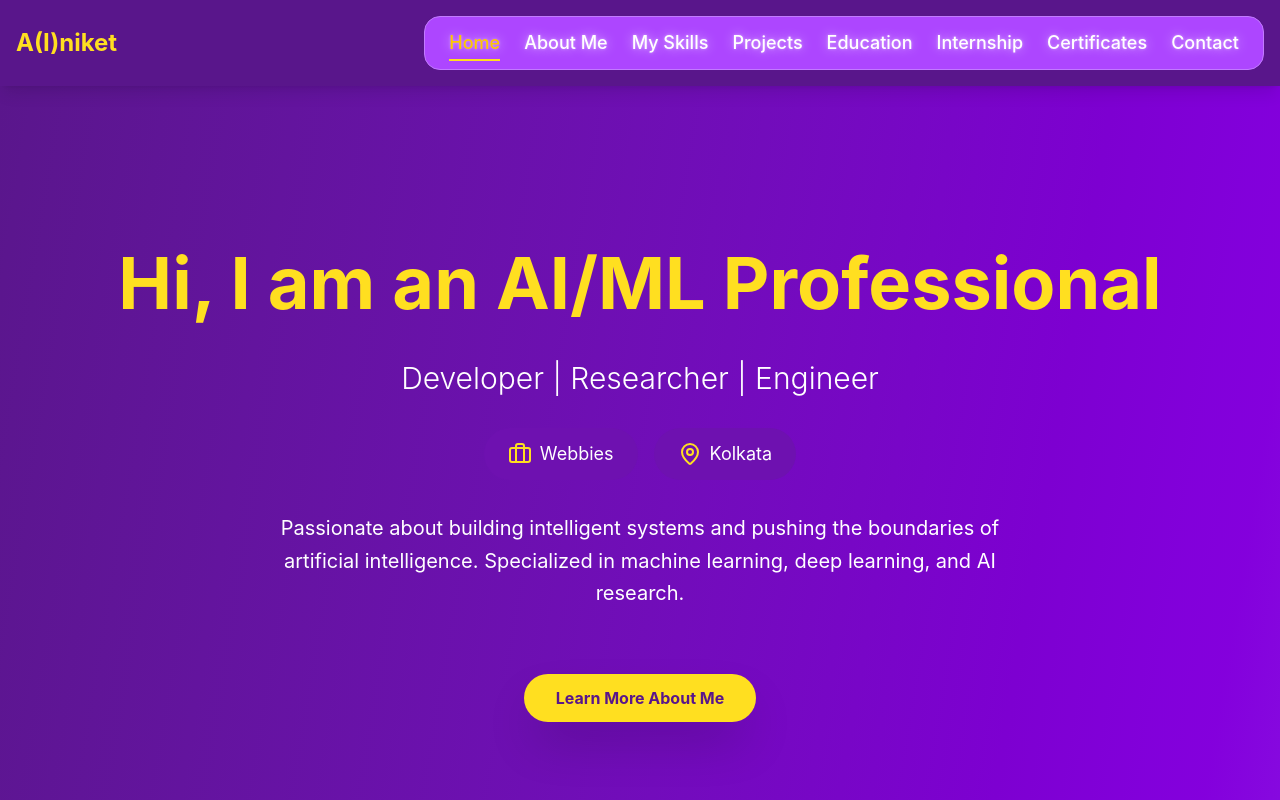
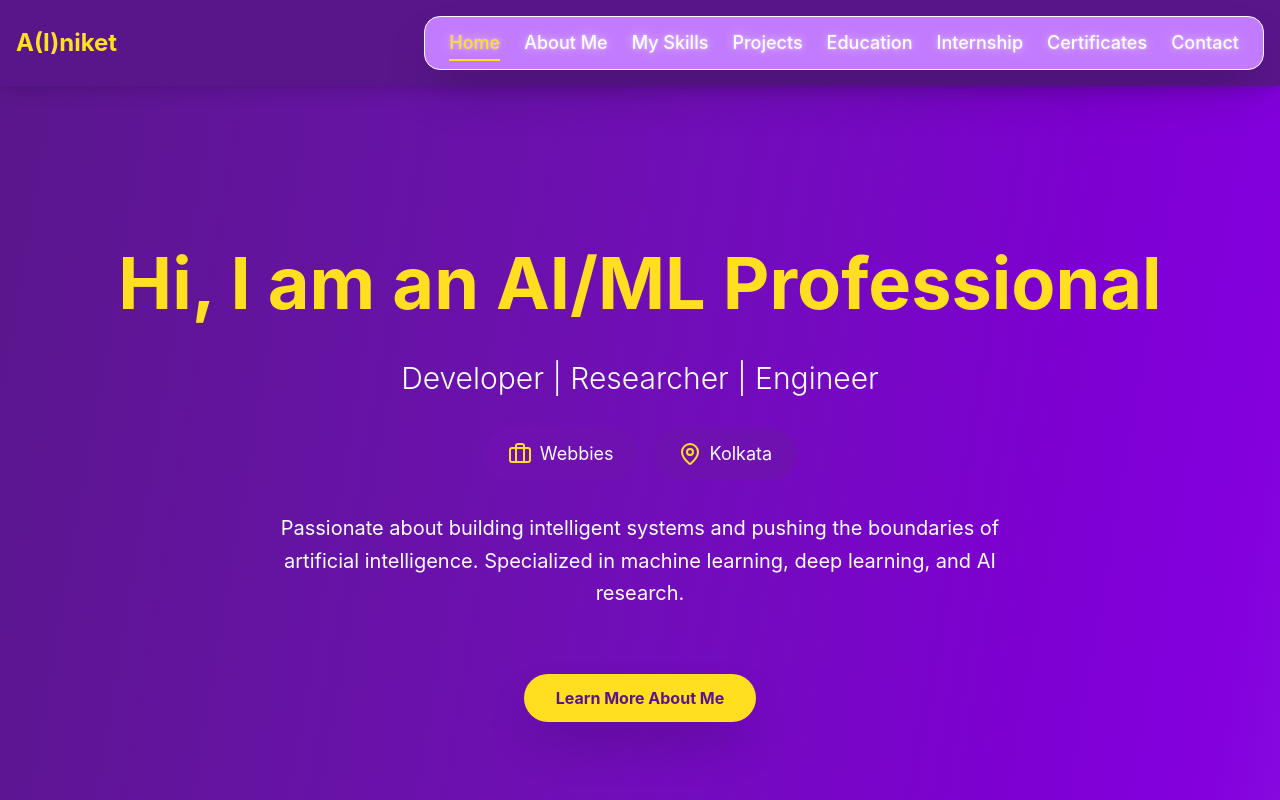
Before and after one commit to aniket-professional2025/My_AI_Portfolio, a Next.js app: page / in a window 1280 px wide. Shown: the top 800 px of the page. Built offline with nearby package versions, Linux system fonts and the light colour scheme.

Commit message:
Update Navbar

```diff
--- a/src/components/Navbar.jsx
+++ b/src/components/Navbar.jsx
@@ -28,13 +28,13 @@ export default function Navbar({ activeSection, handleNavClick, mobileMenuOpen,
         </div>
 
         {/* ✅ Desktop Navigation with Glassmorphism (visible from md breakpoint) */}
-        <div className="hidden md:flex items-center gap-6 px-6 py-3 rounded-2xl bg-purple-500 bg-opacity-10 backdrop-blur-md border border-purple-400 border-opacity-30 shadow-x1">
+        <div className="hidden md:flex items-center gap-6 px-6 py-3 rounded-2xl bg-purple-400 bg-opacity-20 backdrop-blur-md border border-white border-opacity-20 shadow-2xl">
           {navItems.map((item) => (
             <button
               key={item.id}
               onClick={() => handleNavClick(item.id)}
-              className={`relative text-lg font-medium whitespace-nowrap group ${
-                activeSection === item.id ? 'text-yellow-400' : 'text-white-200'
+              className={`relative text-lg font-medium whitespace-nowrap group cursor-pointer ${
+                activeSection === item.id ? 'text-yellow-300' : 'text-white'
               }`}
             >
               <span className="relative inline-block transition-all duration-300 group-hover:text-yellow-300" style={{
@@ -80,7 +80,7 @@ export default function Navbar({ activeSection, handleNavClick, mobileMenuOpen,
                 handleNavClick(item.id);
                 setMobileMenuOpen(false);
               }}
-              className={`text-lg font-medium text-left py-2 px-3 rounded-lg transition-all duration-300 ${
+              className={`text-lg font-medium text-left py-2 px-3 rounded-lg transition-all duration-300 cursor-pointer ${
                 activeSection === item.id
                   ? 'text-yellow-300 bg-purple-700 bg-opacity-30'
                   : 'text-white hover:bg-purple-700 hover:bg-opacity-25 hover:text-yellow-300'
```
